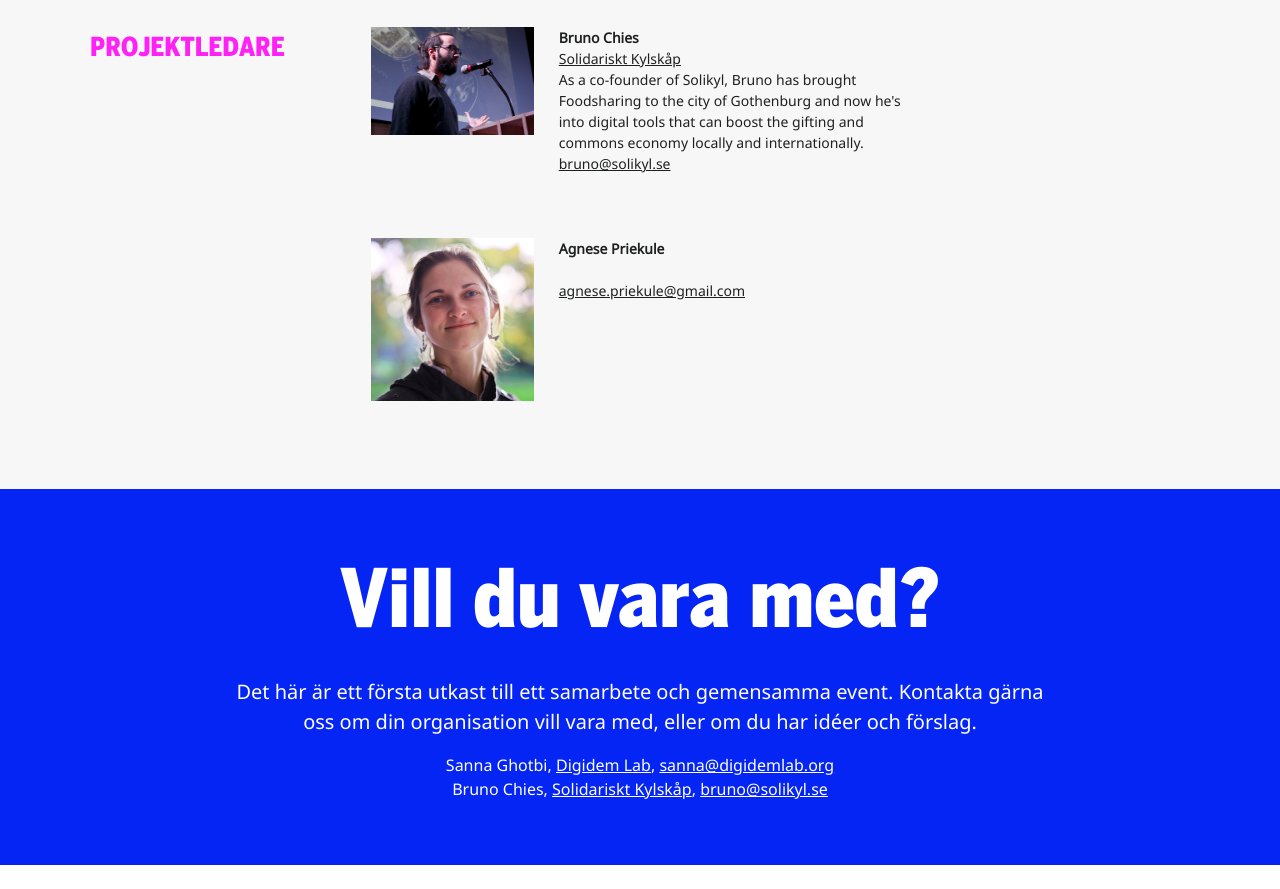
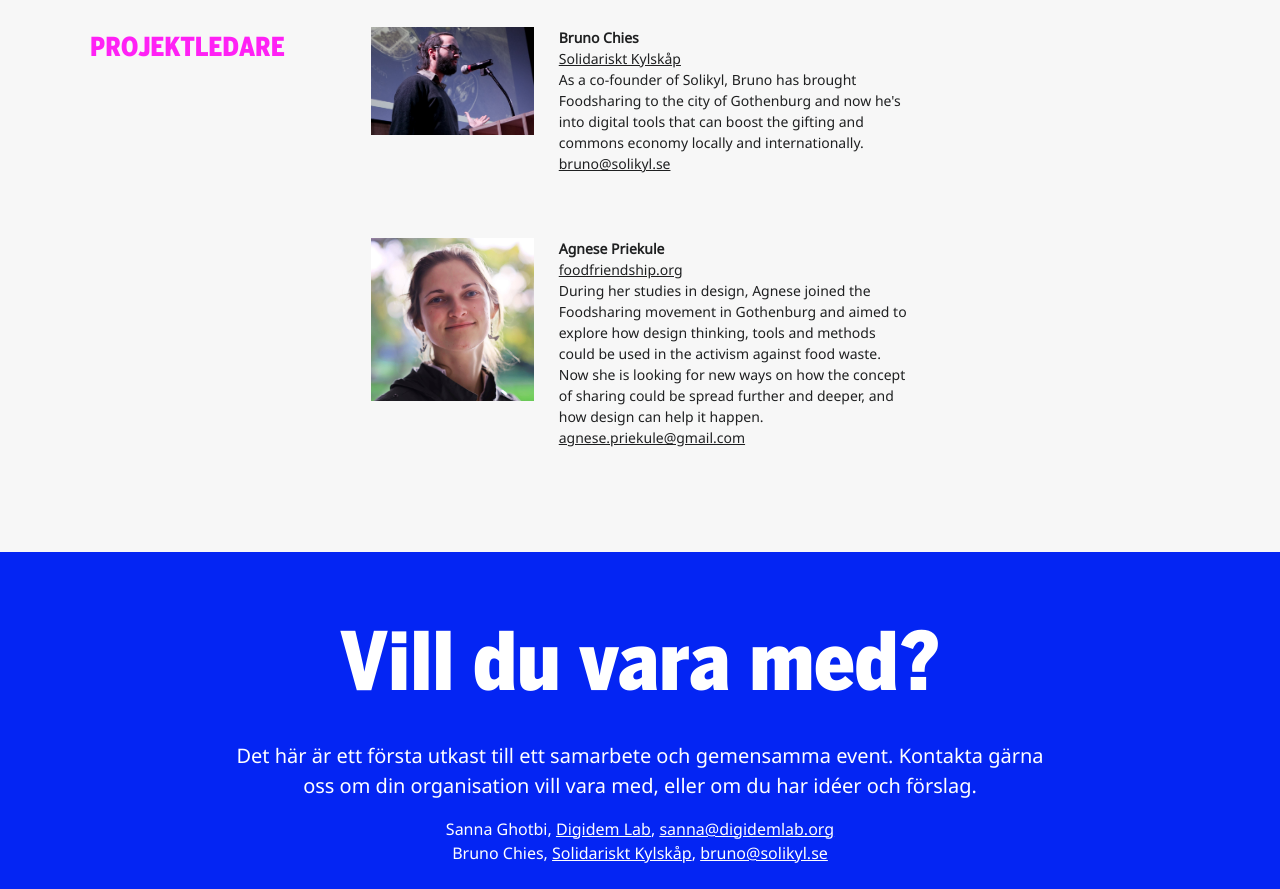
Before and after one commit to civictechsweden/civictech.se, a Jekyll site: the page built from _posts/2017-12-20-getaborg.md, in a window 1280 px wide and 900 px high, scrolled down 1368 px, cut to the strip 0-889 px from the top of the window. Built offline with Jekyll 4.4.1, drawn with Linux system fonts in a browser that asks for light colours; nearby versions of some CDN libraries.

Commit message:
Updated Getaborg

```diff
--- a/_posts/2017-12-20-getaborg.md
+++ b/_posts/2017-12-20-getaborg.md
@@ -15,18 +15,22 @@ ingress-text: Let's start designing an open-source sharing/gifting platform to b
   first implemented in Gothenburg!
 contact:
 - name: Bruno Chies
+  image: "/uploads/bruno_medialabprado.jpg"
   text: As a co-founder of Solikyl, Bruno has brought Foodsharing to the city of Gothenburg
     and now he's into digital tools that can boost the gifting and commons economy
     locally and internationally.
-  image: "/uploads/bruno_medialabprado.jpg"
   mail: bruno@solikyl.se
   organisation: Solidariskt Kylskåp
   organisation-link: http://solikyl.se/
 - name: Agnese Priekule
+  text: During her studies in design, Agnese joined the Foodsharing movement in Gothenburg
+    and aimed to explore how design thinking, tools and methods could be used in the
+    activism against food waste. Now she is looking for new ways on how the concept
+    of sharing could be spread further and deeper, and how design can help it happen.
   image: "/uploads/agnese.jpg"
   mail: agnese.priekule@gmail.com
-  organisation:
-  organisation-link:
+  organisation: foodfriendship.org
+  organisation-link: foodfriendship.org
 ---
 
 Gothenburg needs an open-source gifting/sharing platform! Thousands of people are already sharing at give-away (bortskänkes) groups on Facebook or other smaller websites that are based on closed systems of classified ads, such as bortskankes.se. However, none of these tools have a nice user experience nor the features for sharing both within closed groups (say, among friends or within an organization) and sharing openly with the public. There is no open-source alternative out there for this true gift economy to reach its potential.
```
